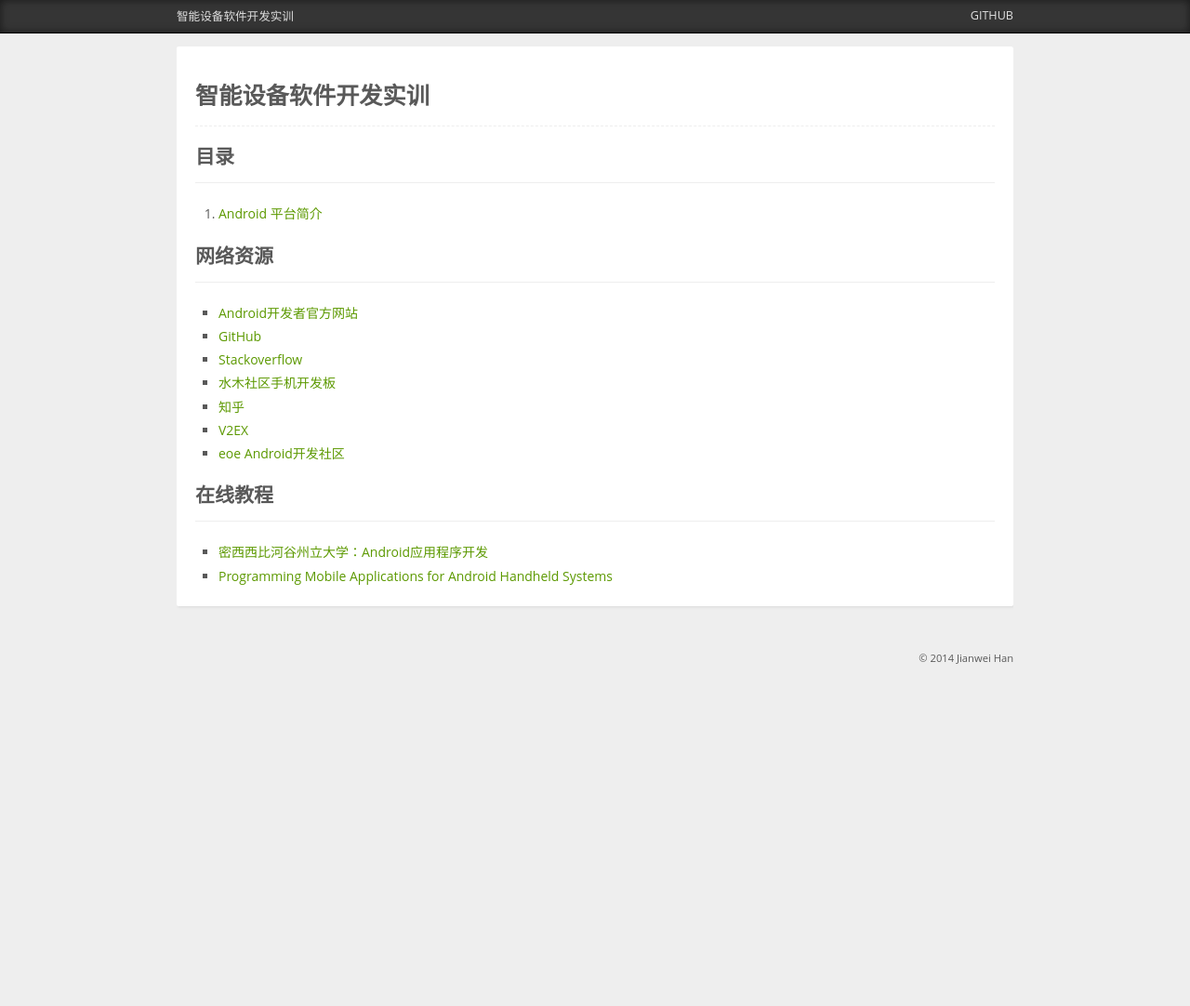
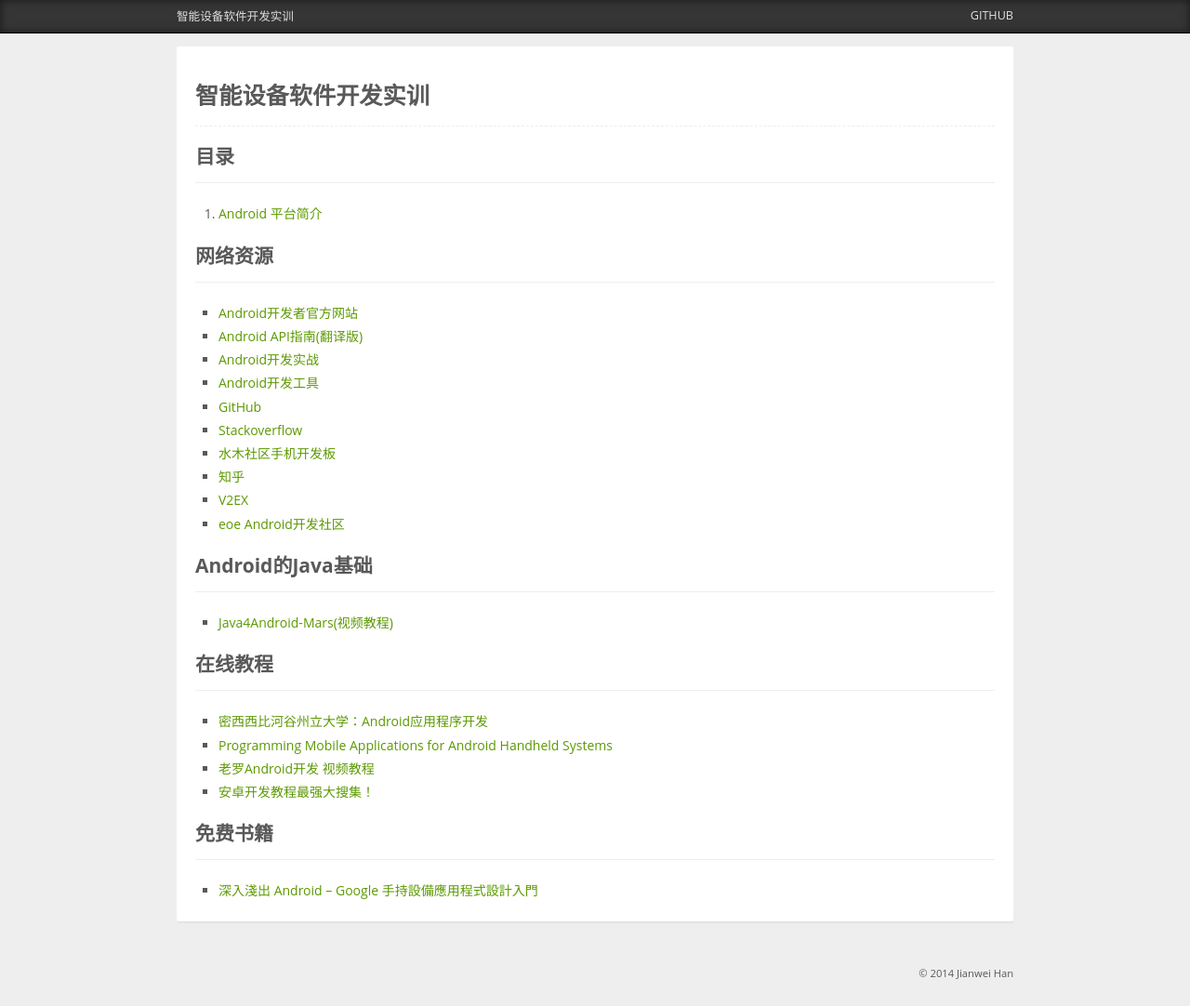
Before and after one commit to zjsu/android, a Jekyll site: the page built from index.md, in a window 1280 px wide and 1082 px high. Shown: the whole window at 93% size. Built offline with Jekyll 4.4.1, drawn with Linux system fonts in a browser that asks for light colours; Markdown is read by kramdown in place of the engine named in the settings.

Commit message:
Add resources

```diff
--- a/index.md
+++ b/index.md
@@ -13,6 +13,9 @@ comments: false
 ## 网络资源
 
 - [Android开发者官方网站](http://developer.android.com/intl/zh-cn/index.html)
+- [Android API指南(翻译版)](http://wiki.eoeandroid.com/Android_API_Guides)
+- [Android开发实战](http://wiki.eoeandroid.com/Android_Training)
+- [Android开发工具](http://wiki.eoeandroid.com/Android_Tools)
 - [GitHub](https://github.com)
 - [Stackoverflow](http://stackoverflow.com/questions/tagged/android)
 - [水木社区手机开发板](http://newsmth.net/nForum/#!board/MobileDev)
@@ -20,7 +23,17 @@ comments: false
 - [V2EX](http://v2ex.com)
 - [eoe Android开发社区](http://www.eoeandroid.com)
 
+## Android的Java基础
+
+- [Java4Android-Mars(视频教程)](http://www.youku.com/playlist_show/id_16702635.html)
+
 ## 在线教程
 
 - [密西西比河谷州立大学：Android应用程序开发](http://v.163.com/special/opencourse/developingandroidapplications.html)
 - [Programming Mobile Applications for Android Handheld Systems](https://class.coursera.org/android-001)
+- [老罗Android开发 视频教程](http://luo.apkbus.com)
+- [安卓开发教程最强大搜集！](http://www.douban.com/group/topic/42492792/)
+
+## 免费书籍
+
+- [深入淺出 Android -- Google 手持設備應用程式設計入門](https://code.google.com/p/androidbmi/wiki/IntroAndroid)
```
Also changed, not shown: chapters/1/index.md (+12 -1 lines).
